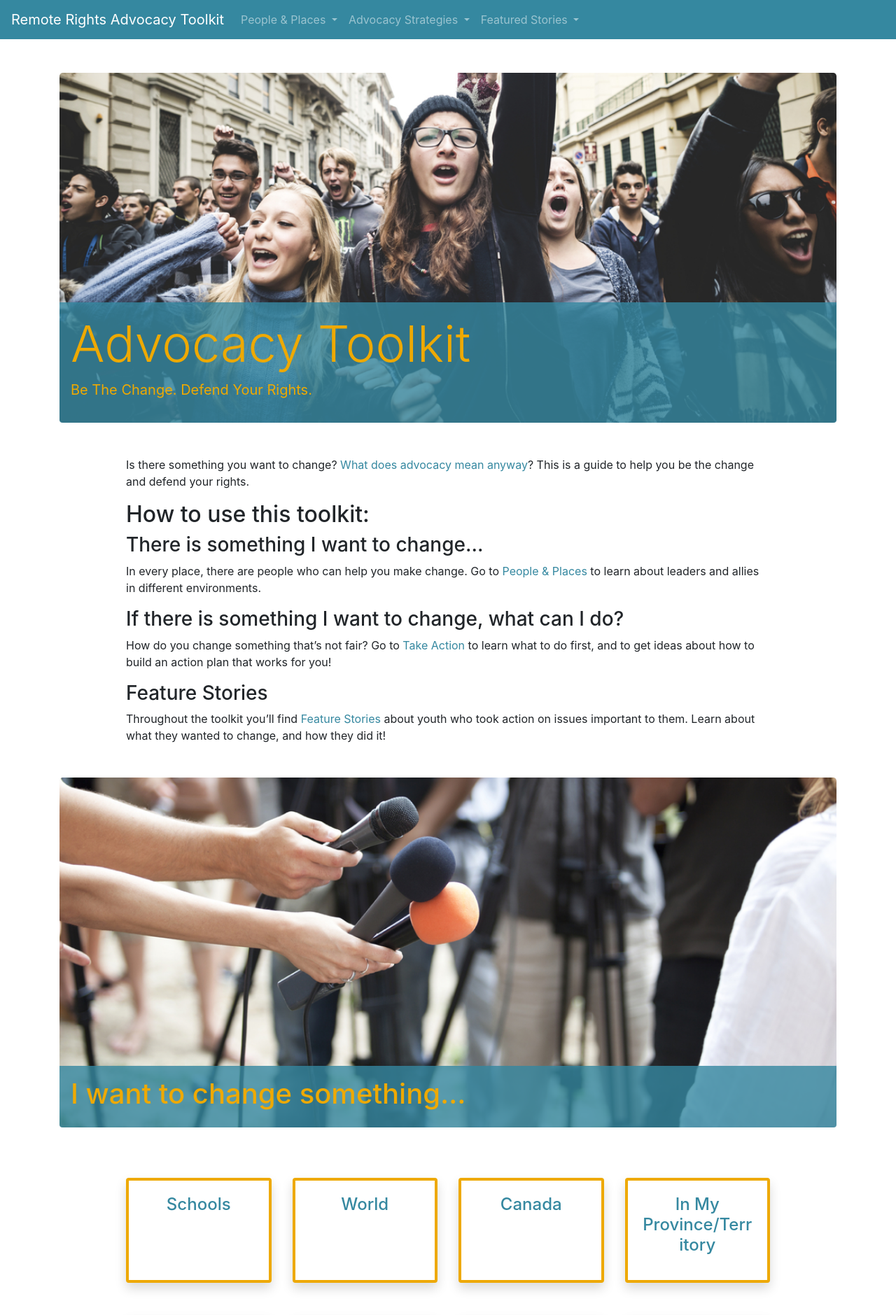
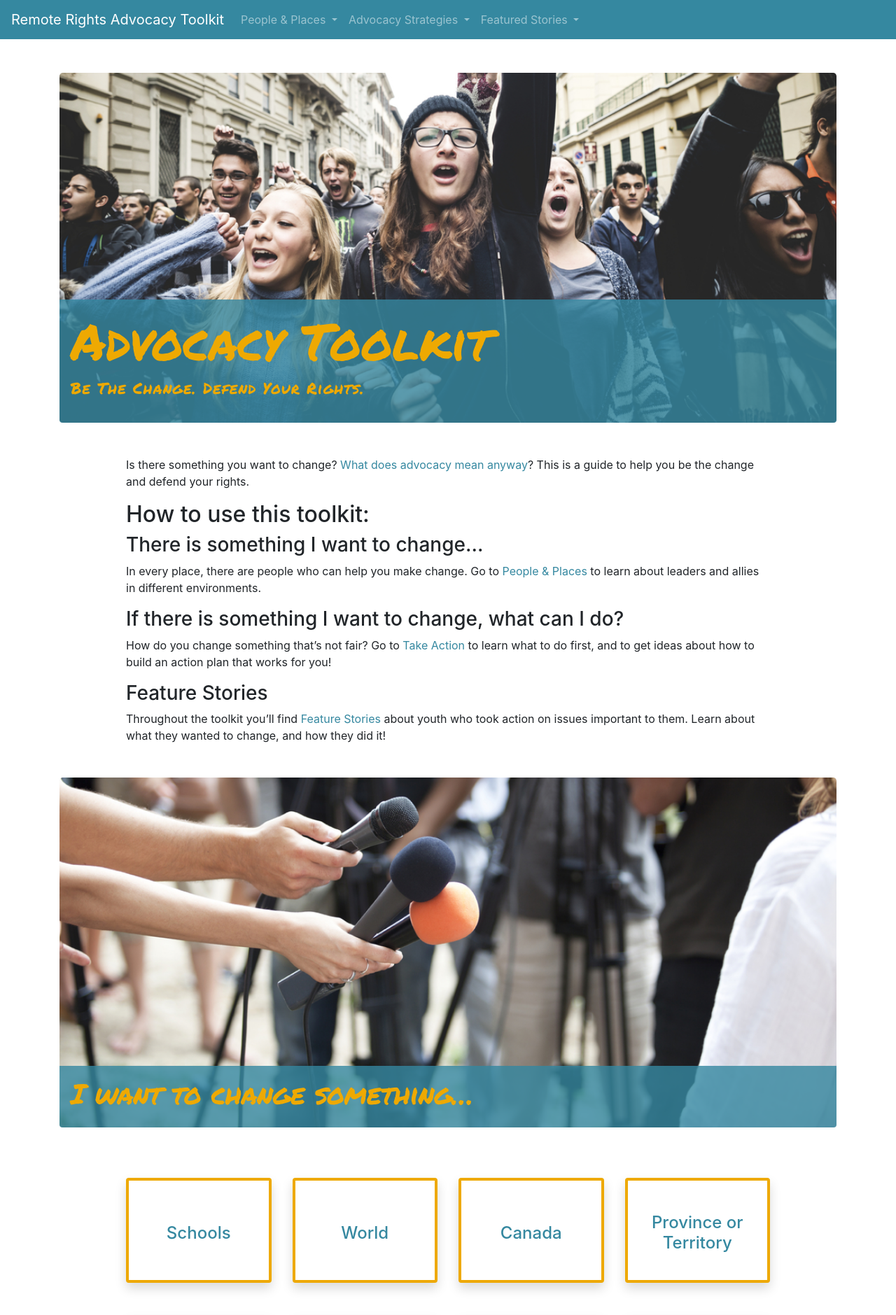
Before and after one commit to remote-rights/remote-rights.github.io, a Jekyll site: the page built from index.md, in a window 1280 px wide. Shown: the top 1879 px of the page at 70% size. Built offline with Jekyll 4.4.1, drawn with Linux system fonts in a browser that asks for light colours; some of the changed text lies outside the part shown.

Commit message:
home page styles WIP

```diff
--- a/_includes/strategy.html
+++ b/_includes/strategy.html
@@ -5,7 +5,7 @@
 </div>
 <div class="row justify-content-center">
   <div class="col-lg-10">
-    {% assign items = site.strategy | sort: "position" %}
+    {% assign pages = site.strategy | sort: "position" %}
     {% assign items = pages | slice: 0, 3 %}
 
     <h4 class="mb-3">Crucial Actions</h4>
--- a/_sass/home-page.scss
+++ b/_sass/home-page.scss
@@ -1,3 +1,4 @@
+
 .jumbotron.home-page {
   height: 500px;
   position: relative;
@@ -13,6 +14,17 @@
     border-bottom-left-radius: $border-radius;
     border-bottom-right-radius: $border-radius;
     padding: 1em;
+
+    h1, h2, h3 {
+      letter-spacing: -.5px;
+      font-family: $marker;
+    }
+
+    p {
+      letter-spacing: 1px;
+      font-size: 1.4rem;
+      font-family: $marker;
+    }
   }
 }
 
--- a/assets/main.scss
+++ b/assets/main.scss
@@ -13,29 +13,27 @@ $theme-colors: (
   "header-color": $orange
 );
 
+$marker: "permanent_markerregular", -apple-system, BlinkMacSystemFont, "Segoe UI", Roboto, "Helvetica Neue", Arial, sans-serif, "Apple Color Emoji", "Segoe UI Emoji", "Segoe UI Symbol";
+$bebas: "bebasregular", -apple-system, BlinkMacSystemFont, "Segoe UI", Roboto, "Helvetica Neue", Arial, sans-serif, "Apple Color Emoji", "Segoe UI Emoji", "Segoe UI Symbol";
+
 @font-face {
   font-family: 'permanent_markerregular';
   src: url('/assets/fonts/permanent-marker/PermanentMarker-webfont.eot');
   src: url('/assets/fonts/permanent-marker/PermanentMarker-webfont.eot?#iefix') format('embedded-opentype'),
-       url('/assets/fonts/permanent-marker/PermanentMarker-webfont.woff2') format('woff2'),
        url('/assets/fonts/permanent-marker/PermanentMarker-webfont.woff') format('woff'),
-       url('/assets/fonts/permanent-marker/PermanentMarker-webfont.ttf') format('truetype'),
-       url('/assets/fonts/permanent-marker/PermanentMarker-webfont.svg#permanent_markerregular') format('svg');
+       url('/assets/fonts/permanent-marker/PermanentMarker-webfont.ttf') format('truetype');
   font-weight: normal;
   font-style: normal;
 }
 
 @font-face {
   font-family: 'bebasregular';
-  src: url('BEBAS___-webfont.eot');
-  src: url('BEBAS___-webfont.eot?#iefix') format('embedded-opentype'),
-       url('BEBAS___-webfont.woff2') format('woff2'),
-       url('BEBAS___-webfont.woff') format('woff'),
-       url('BEBAS___-webfont.ttf') format('truetype'),
-       url('BEBAS___-webfont.svg#bebasregular') format('svg');
+  src: url('/assets/fonts/bebas/BEBAS___-webfont.eot');
+  src: url('/assets/fonts/bebas/BEBAS___-webfont.eot?#iefix') format('embedded-opentype'),
+       url('/assets/fonts/bebas/BEBAS___-webfont.woff') format('woff'),
+       url('/assets/fonts/bebas/BEBAS___-webfont.ttf') format('truetype');
   font-weight: normal;
   font-style: normal;
-
 }
 
 @import "bootstrap/bootstrap";
@@ -50,8 +48,7 @@ $theme-colors: (
     color: theme-color("primary");
     border-bottom: 0.9rem solid $orange;
     display: inline-block;
-    line-height: 0.6;
-    font-family: "permanent_markerregular";
+    line-height: 0.8;
   }
 }
 
@@ -70,11 +67,19 @@ $theme-colors: (
   text-align: center;
 
   a {
-    position: absolute;
-    top: 0;
-    left: 0;
-    height: 100%;
-    width: 100%;
+
+  }
+
+  .card-body {
+    padding: 0;
+  }
+
+  a .card-title {
+    display: flex;
+    justify-content: center;
+    flex-direction: column;
+    height: 150px;
+    padding: 1rem;
   }
 
   a:hover {
--- a/collections/_people-places/in-my-province-territory.md
+++ b/collections/_people-places/in-my-province-territory.md
@@ -1,7 +1,7 @@
 ---
 layout: people-places
 
-title: In My Province/Territory
+title: Province or Territory
 image: "/assets/img/change/in-canada.jpg"
 pdf: "/assets/pdf/change/in-canada.pdf"
 aside_links: |
```
Also changed, not shown: collections/_stories/maple-spring-printemps-erable.md (+1 -1 lines).
